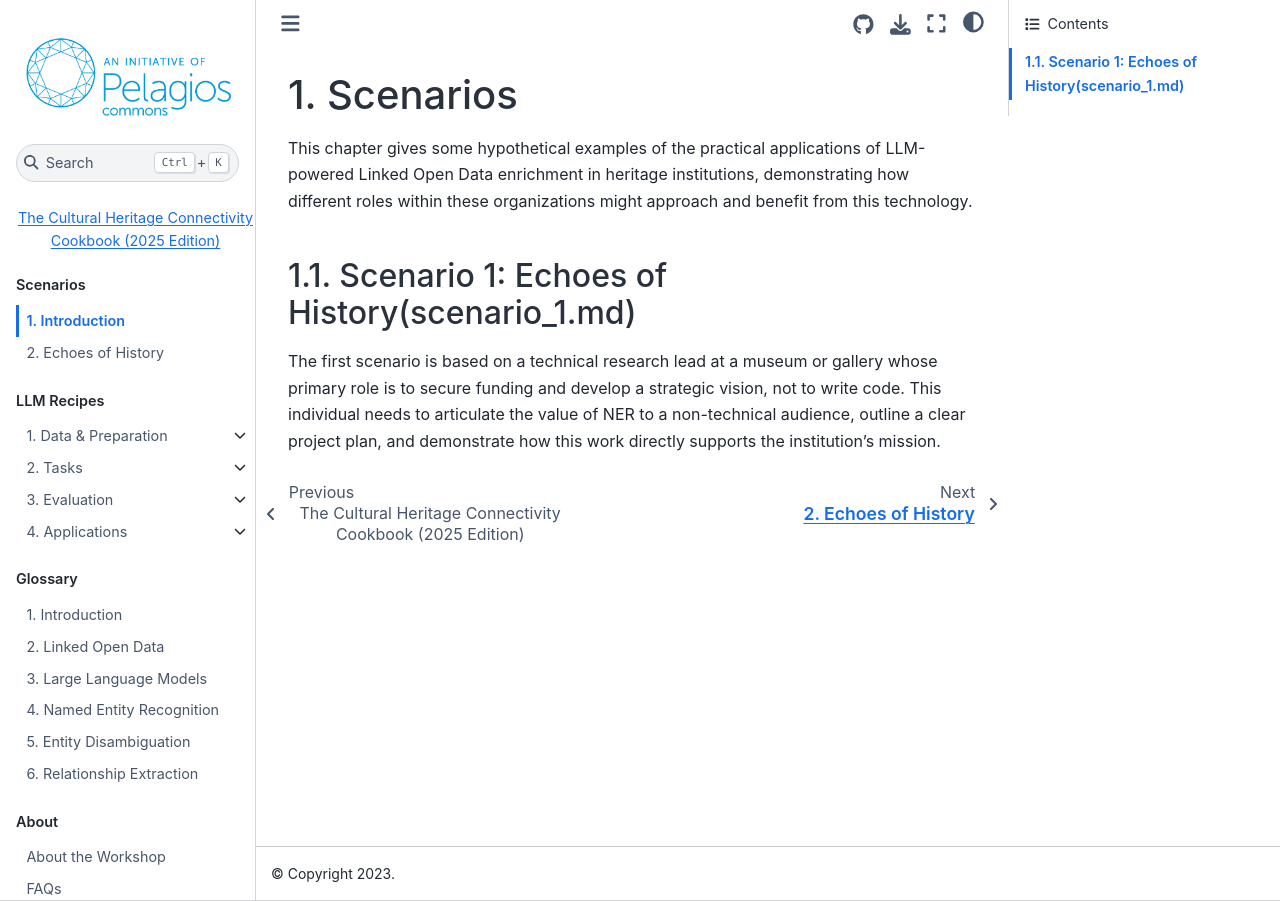
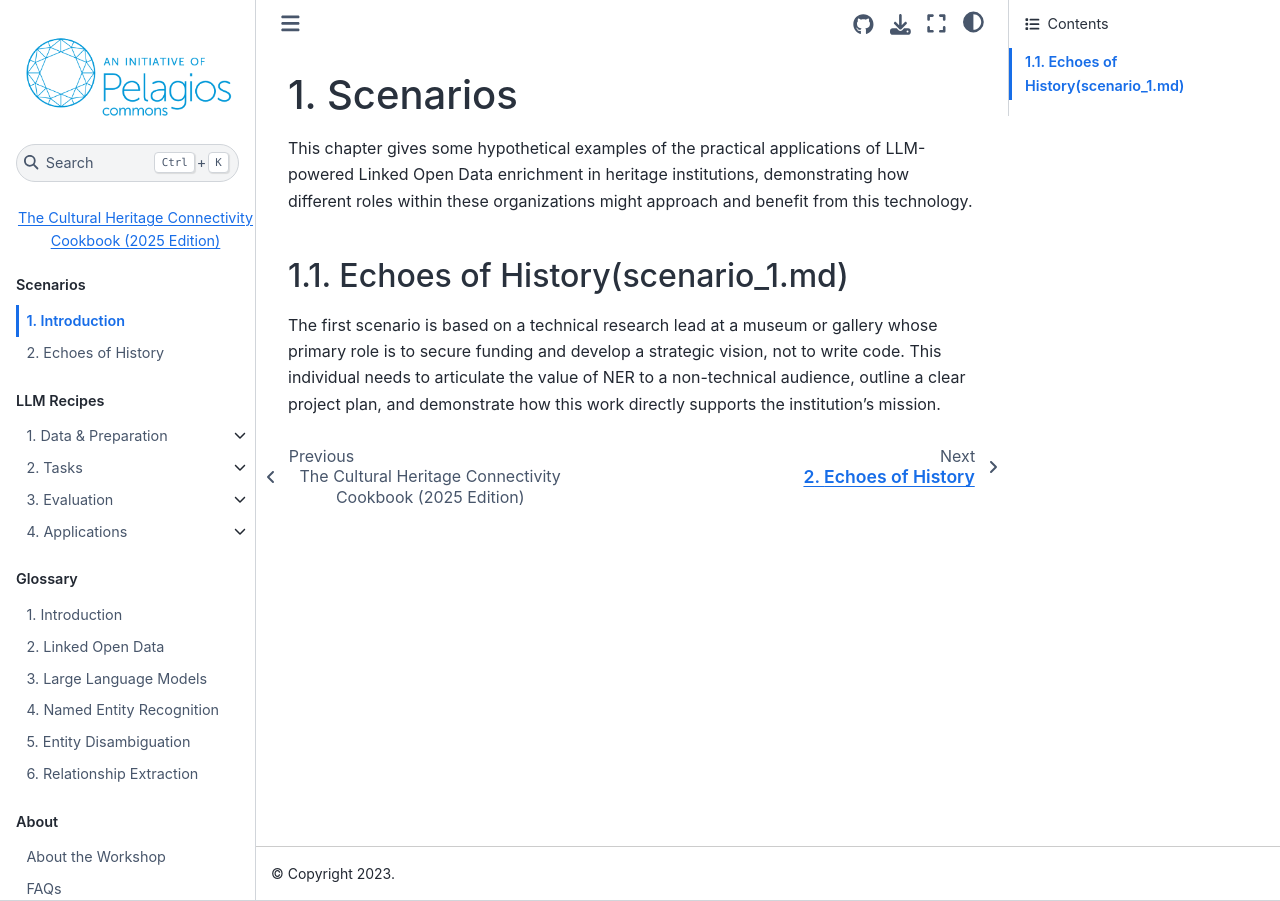
Before and after one commit to pelagios/llm-lod-enriching-heritage, a Jupyter Book: the page built from scenarios/intro.md, in a window 1280 px wide. Built offline with Jupyter Book 1.0.4 settings and Sphinx 7.4.7 and the Sphinx Book theme 1.1.4, drawn with Linux system fonts in a browser that asks for light colours; pages that are not in the unit, such as notebooks, are missing from menus.

Commit message:
Update intro.md

```diff
--- a/scenarios/intro.md
+++ b/scenarios/intro.md
@@ -2,6 +2,6 @@
 
 This chapter gives some hypothetical examples of the practical applications of LLM-powered Linked Open Data enrichment in heritage institutions, demonstrating how different roles within these organizations might approach and benefit from this technology.
 
-## Scenario 1: Echoes of History(scenario_1.md)
+## Echoes of History(scenario_1.md)
 
 The first scenario is based on a technical research lead at a museum or gallery whose primary role is to secure funding and develop a strategic vision, not to write code. This individual needs to articulate the value of NER to a non-technical audience, outline a clear project plan, and demonstrate how this work directly supports the institution's mission.
```
